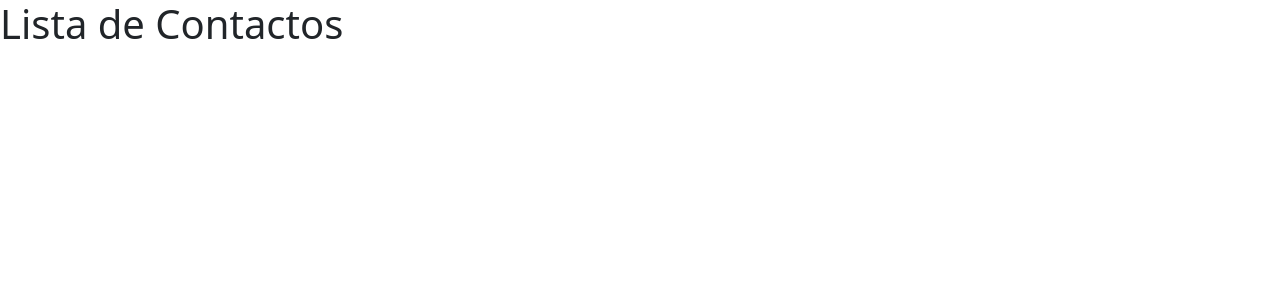
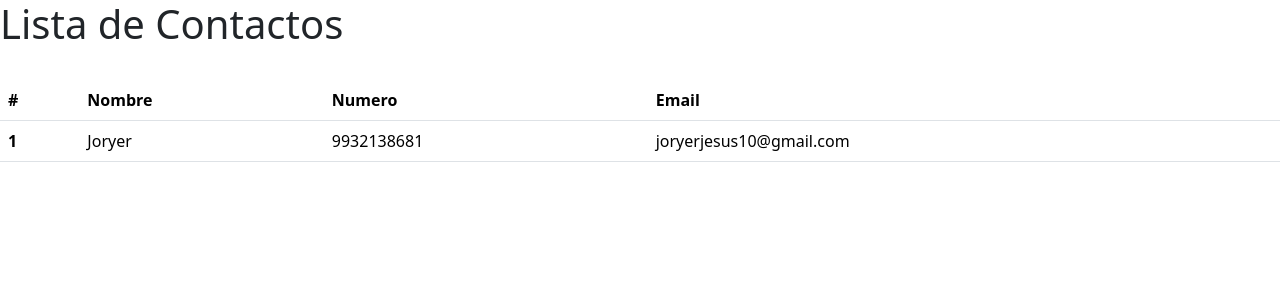
Before and after one commit to JoryerJL/CRUD_Contactos_Django, a Django app: template CRUD_Contactos/gestorContactos/templates/index.html in a window 1280 px wide. Shown: the top 300 px of the page. Run offline with Django 5.2, Linux system fonts and the light colour scheme; the template is opened without the code that fills it: values that come from a table or form of the project are taken from there, others are empty; data comes from the database, SQL or seed files in the repository; both versions use the stored data as it was after the commit.

Commit message:
add list fuction index

```diff
--- a/CRUD_Contactos/gestorContactos/contactos/views.py
+++ b/CRUD_Contactos/gestorContactos/contactos/views.py
@@ -1,8 +1,7 @@
 from lib2to3.fixes.fix_input import context
 
 from django.shortcuts import render
-
-from gestorContactos.contactos.models import Contacto
+from.models import *
 
 
 # Create your views here.
--- a/CRUD_Contactos/gestorContactos/templates/index.html
+++ b/CRUD_Contactos/gestorContactos/templates/index.html
@@ -8,6 +8,25 @@
   </head>
   <body>
     <h1>Lista de Contactos</h1>
+    <br>
+    <table class="table table-hover">
+        <thead>
+        <tr>
+            <th scope="col">#</th>
+            <th scope="col">Nombre</th>
+            <th scope="col">Numero</th>
+            <th scope="col">Email</th>
+        </tr>
+        </thead>
+        <tbody>
+            {% for contacto in contactos %}
+                <th scope="row">{{ contacto.id }}</th>
+                <td>{{ contacto.nombre }}</td>
+                <td>{{ contacto.numero }}</td>
+                <td>{{ contacto.email }}</td>
+            {% endfor %}
+        </tbody>
+    </table>
     <script src="https://cdn.jsdelivr.net/npm/bootstrap@5.3.3/dist/js/bootstrap.bundle.min.js" integrity="sha384-YvpcrYf0tY3lHB60NNkmXc5s9fDVZLESaAA55NDzOxhy9GkcIdslK1eN7N6jIeHz" crossorigin="anonymous"></script>
   </body>
 </html>
```
Also changed, not shown: CRUD_Contactos/gestorContactos/db.sqlite3.
